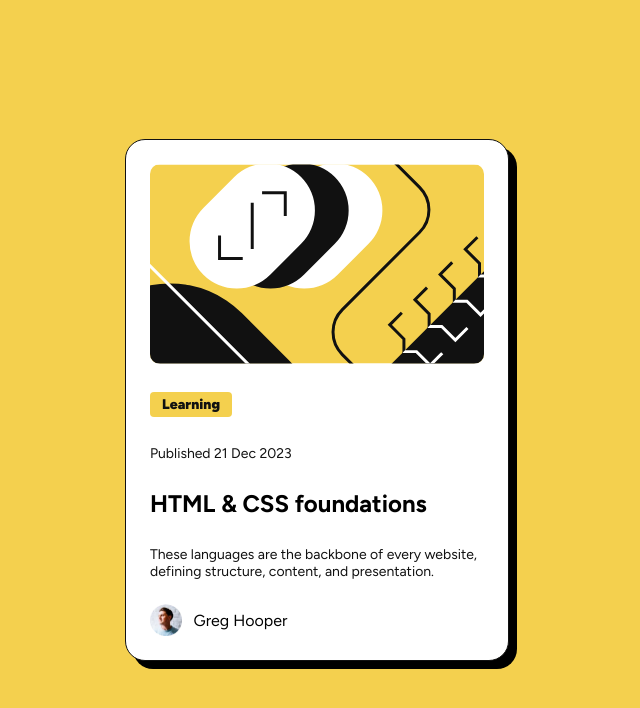
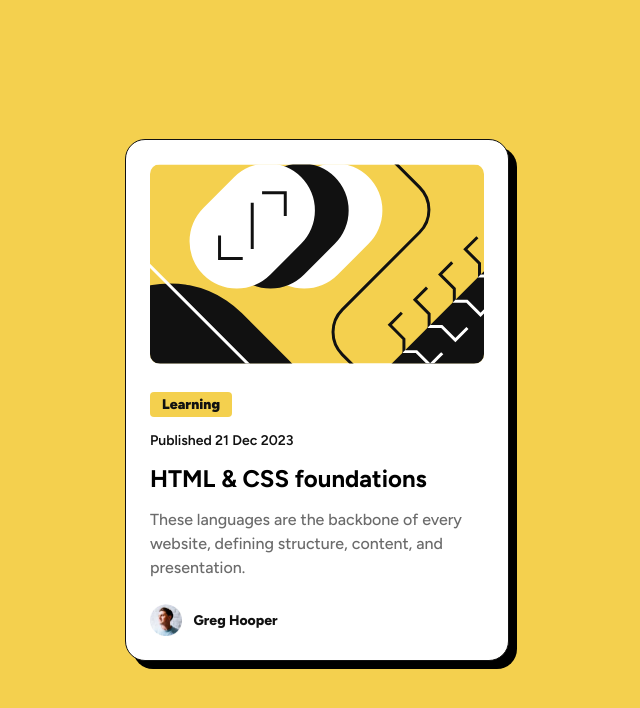
Before and after one commit to Tomas1211/Blog-preview-card, a plain HTML site: page index.html in a window 1280 px wide. Shown: the whole page, without its empty margins (323-963 px from the left). Drawn offline with Linux system fonts and the light colour scheme.

Commit message:
text content typography

```diff
--- a/css/style.css
+++ b/css/style.css
@@ -27,6 +27,7 @@ body {
   border-radius: 20px;
   padding: 24px;
   box-shadow: 8px 8px 0 #000;
+  transition: all 0.4s ease;
 }
 
 .wrapper {
@@ -55,14 +56,35 @@ body {
   background-color: hsl(47, 88%, 63%);
   padding: 4px 12px;
   border-radius: 4px;
-  font-size: 14px;
+  font-size: 0.875rem;
   font-weight: 900;
   color: #111;
 }
 
 .text-window p {
-  font-size: 14px;
+  font-size: 0.875rem;
   color: #111;
+}
+
+.text-window p:nth-of-type(1) {
+  font-size: 0.875rem;
+  font-weight: 600;
+}
+
+.text-window h2 {
+  transition: all 0.2s ease;
+}
+
+.text-window h2:hover {
+  color: hsl(47, 88%, 63%);
+  cursor: pointer;
+}
+
+.text-window p:nth-of-type(2) {
+  font-size: 1rem;
+  line-height: 1.5rem;
+  color: #6b6b6b;
+  font-weight: 500;
 }
 
 .author-window {
@@ -77,3 +99,9 @@ body {
   width: 32;
   height: 32px;
 }
+
+.author-window p {
+  color: #111;
+  font-size: 0.875rem;
+  font-weight: 800;
+}
```
